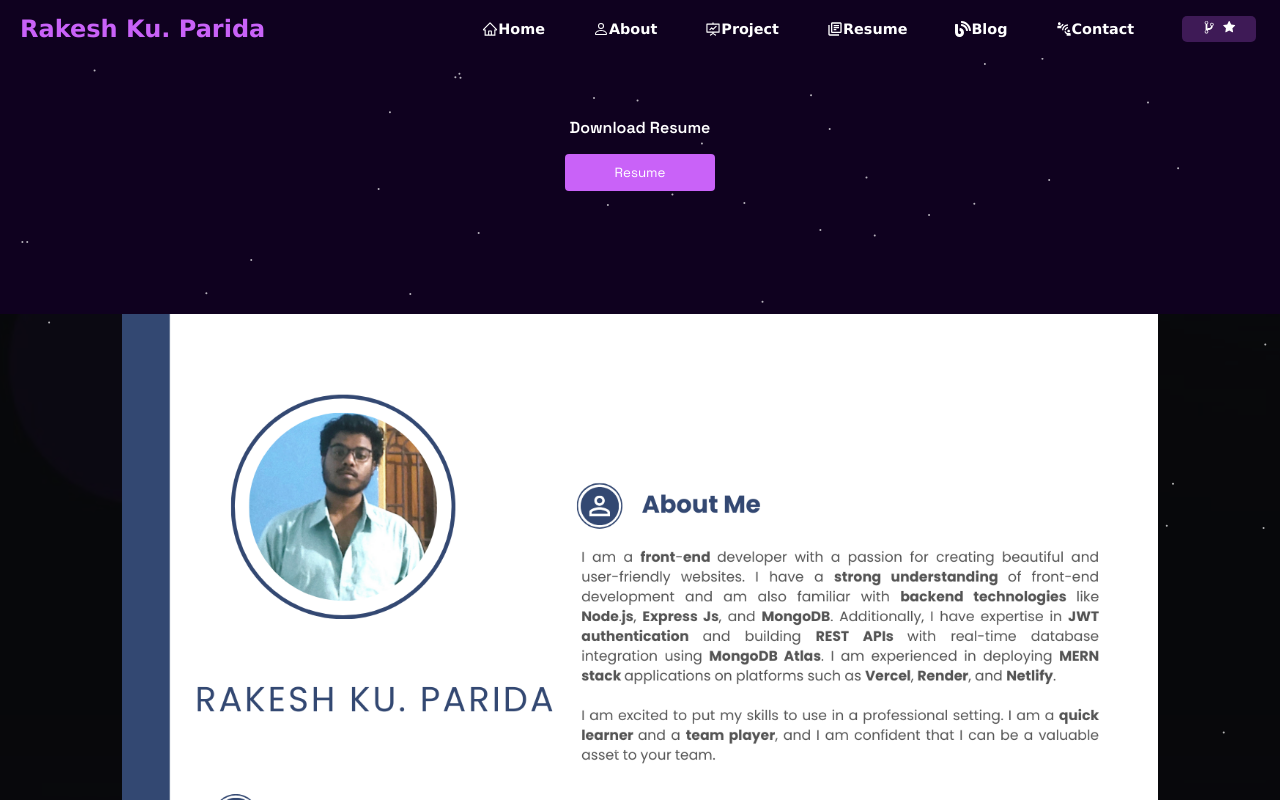
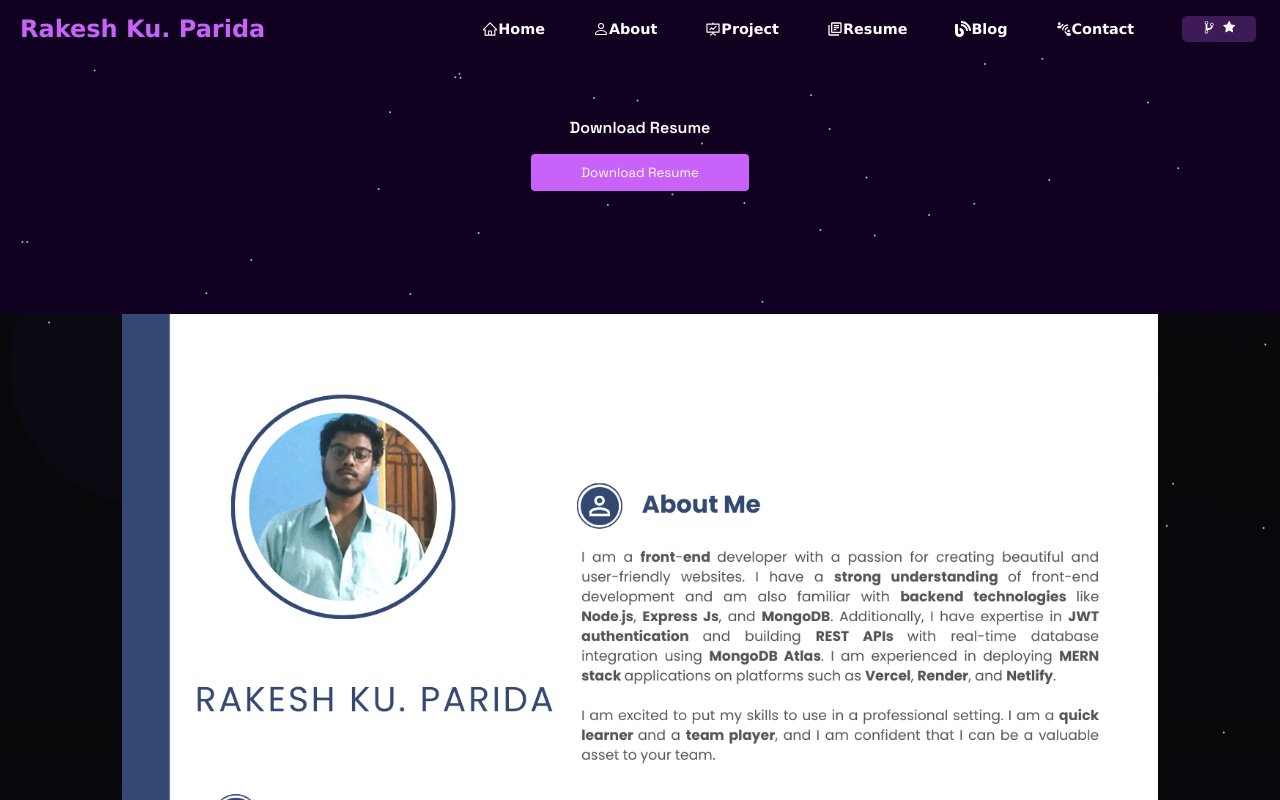
Before and after one commit to Rakesh-99/Portfolio, a React (Create React App) app: page /resume in a window 1280 px wide. Shown: the top 800 px of the page. Built offline with nearby package versions, Linux system fonts and the light colour scheme.

Commit message:
updated resume

```diff
--- a/src/Components/Resume/Resume.js
+++ b/src/Components/Resume/Resume.js
@@ -2,9 +2,9 @@ import React from 'react';
 import Footer from '../Footer/Footer';
 import '../Resume/Resume.css';
 import Particle from '../Particles/Particle';
-import pdf from '../Assets/Rakesh Kumar Parida.pdf';
 import NavBar from '../NavBar/NavBar';
-import ResumeImage from '../Assets/RakeshKumarParidaCV.png';
+import myResume from '../Assets/RakeshResume.pdf';
+import resumeImg from '../Assets/RakeshKumarParidaCV.png'
 
 
 const Resume = () => {
@@ -19,16 +19,16 @@ const Resume = () => {
             <div className="mainResumeContainer">
                 <div className="resumeContainer">
                     <p>Download Resume</p>
-                    <a href={pdf} target='_blank'>
-                        <button>Resume</button>
+                    <a href={myResume} target='_blank'>
+                        <button> Download Resume</button>
                     </a>
                 </div>
                 <div className="showResume ">
-                    <img src={ResumeImage} alt="Resume" />
+                    <img src={resumeImg} alt="Resume" />
                 </div>
 
             </div>
-                <Footer />
+            <Footer />
         </>
     )
 }
```
Also changed, not shown: 1 other file (tests, documents, lock files or other folders).
